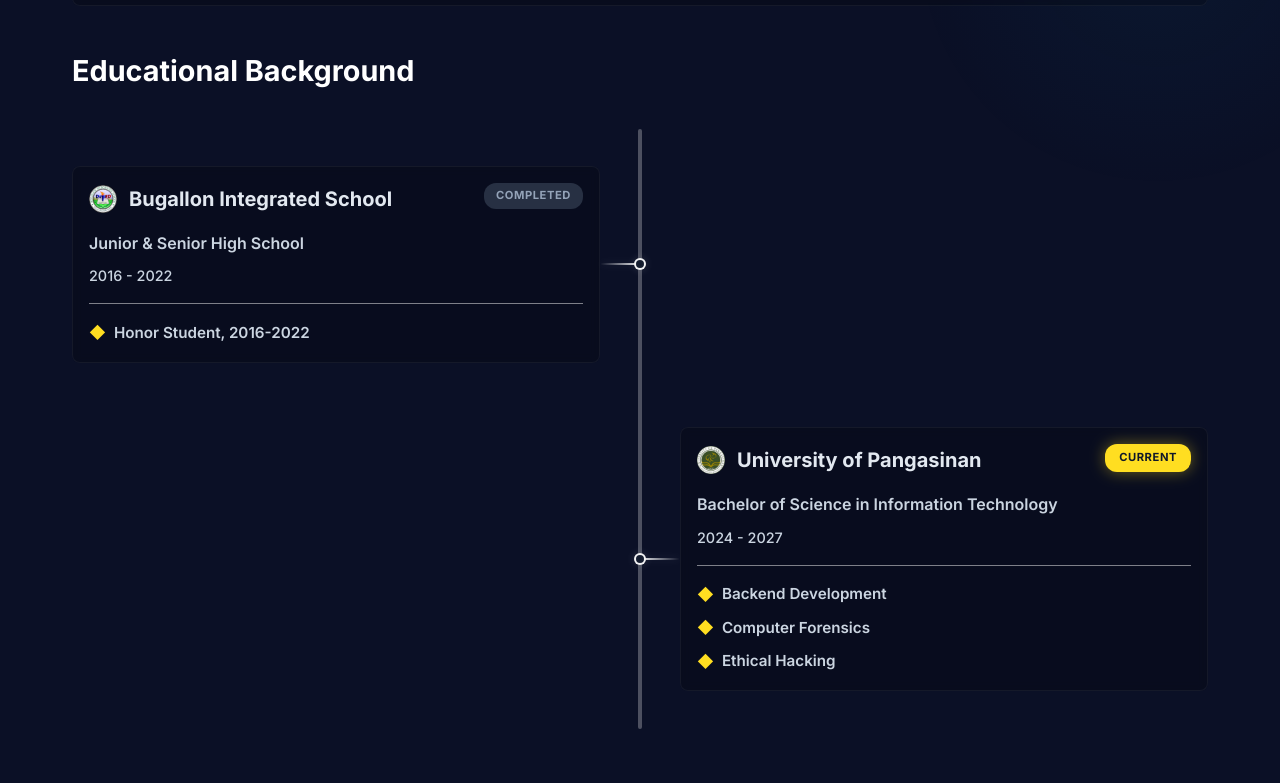
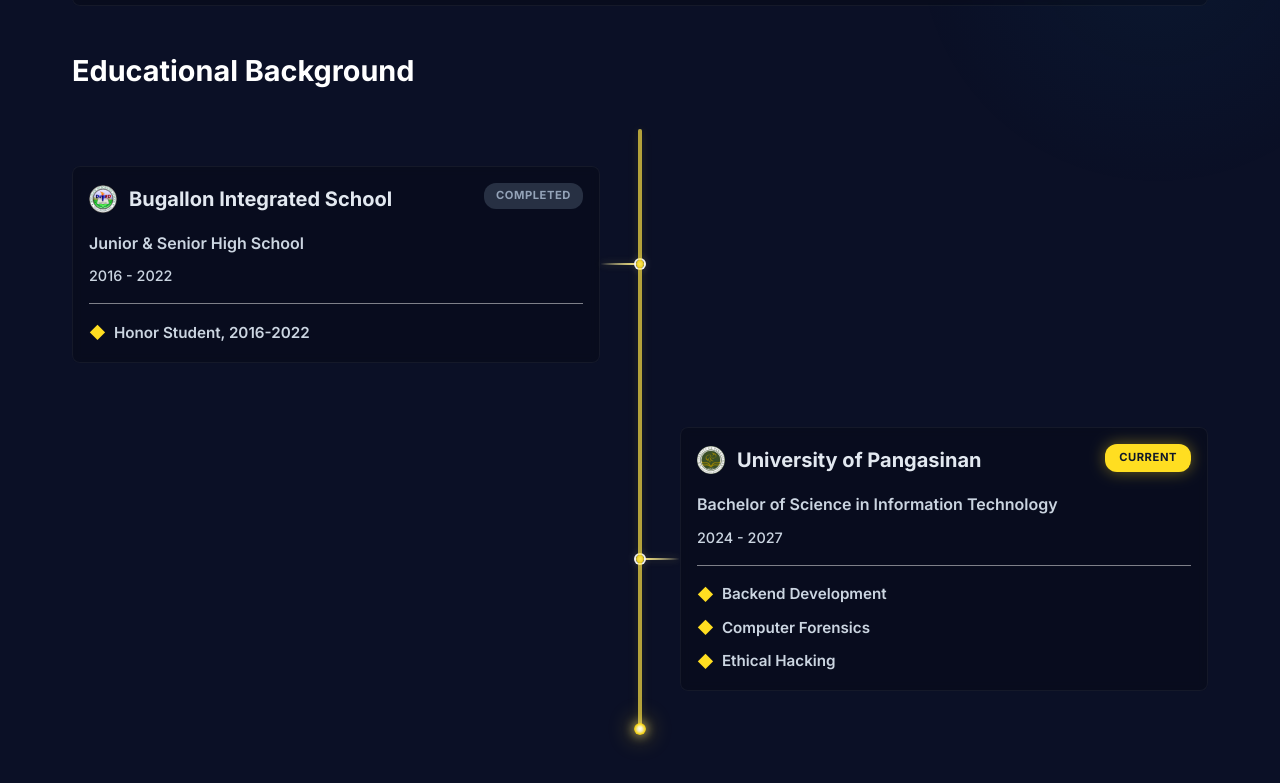
Before and after one commit to Sucrit/Personal-Portfolio, a React (Vite) app: page / in a window 1280 px wide. Shown: the part 1391-2174 px from the top of the page. Built offline with nearby package versions, Linux system fonts and the light colour scheme.

Commit message:
Add progress bar and connector animations to EducationCard component

```diff
--- a/src/sections/AboutSection.module.css
+++ b/src/sections/AboutSection.module.css
@@ -101,17 +101,37 @@
   border-radius: 4px;
 }
 
+.progressBar {
+  position: absolute;
+  left: 50%;
+  top: 0;
+  width: 4px;
+  transform: translateX(-50%);
+  border-radius: 4px;
+  background: rgba(255, 222, 33, 0.58);
+  box-shadow:
+    0 0 8px rgba(255, 222, 33, 0.12),
+    0 0 16px rgba(255, 222, 33, 0.06);
+  z-index: 8;
+  pointer-events: none;
+}
+
 .light {
   position: absolute;
   left: 50%;
-  width: 16px;
-  height: 16px;
-  background: radial-gradient(circle, #fff 0%, var(--accent-color) 50%, transparent 100%);
+  width: 12px;
+  height: 12px;
+  background: radial-gradient(
+    circle,
+    rgba(255, 255, 255, 0.98) 0%,
+    rgba(255, 248, 196, 0.95) 28%,
+    rgba(255, 222, 33, 0.96) 58%,
+    rgba(255, 199, 0, 0.75) 100%
+  );
   border-radius: 50%;
   box-shadow:
-    0 0 12px 4px var(--accent-color),
-    0 0 30px 10px rgba(255, 222, 33, 0.5),
-    0 0 60px 20px rgba(255, 222, 33, 0.2);
+    0 0 10px 2px rgba(255, 232, 120, 0.5),
+    0 0 22px 6px rgba(255, 222, 33, 0.22);
   z-index: 10;
 }
 
@@ -241,6 +261,7 @@
   width: 40px;
   height: 2px;
   position: relative;
+  overflow: visible;
   box-shadow: 0 0 8px rgba(255, 255, 255, 0.12);
 }
 
@@ -252,6 +273,27 @@
   background: linear-gradient(90deg, rgba(255, 255, 255, 0.95) 0%, transparent 100%);
 }
 
+.connectorFill {
+  position: absolute;
+  top: 0;
+  bottom: 0;
+  width: 100%;
+  box-shadow: 0 0 8px rgba(255, 222, 33, 0.14);
+  z-index: 0;
+}
+
+.connectorFillLeft {
+  right: 0;
+  background: linear-gradient(90deg, transparent 0%, rgba(255, 222, 33, 0.62) 100%);
+  transform-origin: right center;
+}
+
+.connectorFillRight {
+  left: 0;
+  background: linear-gradient(90deg, rgba(255, 222, 33, 0.62) 0%, transparent 100%);
+  transform-origin: left center;
+}
+
 .node {
   position: absolute;
   top: 50%;
@@ -261,6 +303,22 @@
   border: 2px solid rgba(255, 255, 255, 0.95);
   border-radius: 50%;
   box-shadow: 0 0 10px rgba(255, 255, 255, 0.15), inset 0 0 4px rgba(255, 255, 255, 0.08);
+  overflow: hidden;
+  z-index: 1;
+}
+
+.nodeFill {
+  position: absolute;
+  inset: 0;
+  border-radius: 50%;
+  background: radial-gradient(
+    circle,
+    rgba(255, 248, 196, 0.95) 0%,
+    rgba(255, 222, 33, 0.88) 58%,
+    rgba(255, 199, 0, 0.65) 100%
+  );
+  box-shadow: 0 0 8px rgba(255, 222, 33, 0.2);
+  transform-origin: center;
 }
 
 .nodeRight {
--- a/src/sections/AboutSection.tsx
+++ b/src/sections/AboutSection.tsx
@@ -1,4 +1,5 @@
 import { motion, useScroll, useSpring, useTransform } from 'framer-motion';
+import type { MotionValue } from 'framer-motion';
 import { useRef } from 'react';
 import type { EducationItem } from '../data/portfolio';
 import { aboutSections, educationItems } from '../data/portfolio';
@@ -9,13 +10,19 @@
   side,
   borderColor,
   boxShadow,
+  connectorProgress,
 }: {
   item: EducationItem;
   side: 'left' | 'right';
   borderColor: string;
   boxShadow: string;
+  connectorProgress: MotionValue<number>;
 }) {
   const isLeft = side === 'left';
+  const connectorOpacity = useTransform(connectorProgress, [0, 0.08, 1], [0, 1, 1]);
+  const connectorScale = useTransform(connectorProgress, [0, 1], [0, 1]);
+  const nodeFillScale = useTransform(connectorProgress, [0, 1], [0, 1]);
+  const nodeFillOpacity = useTransform(connectorProgress, [0, 0.1, 1], [0, 1, 1]);
 
   return (
     <div className={`${styles.item} ${isLeft ? styles.left : styles.right}`}>
@@ -50,7 +57,16 @@
           </motion.div>
 
           <div className={`${styles.connector} ${styles.connectorLeft}`}>
-            <div className={`${styles.node} ${styles.nodeRight}`} />
+            <motion.div
+              className={`${styles.connectorFill} ${styles.connectorFillLeft}`}
+              style={{ opacity: connectorOpacity, scaleX: connectorScale }}
+            />
+            <div className={`${styles.node} ${styles.nodeRight}`}>
+              <motion.div
+                className={styles.nodeFill}
+                style={{ opacity: nodeFillOpacity, scale: nodeFillScale }}
+              />
+            </div>
           </div>
 
           <div className={styles.spacer} />
@@ -60,7 +76,16 @@
       {!isLeft && (
         <>
           <div className={`${styles.connector} ${styles.connectorRight}`}>
-            <div className={`${styles.node} ${styles.nodeLeft}`} />
+            <motion.div
+              className={`${styles.connectorFill} ${styles.connectorFillRight}`}
+              style={{ opacity: connectorOpacity, scaleX: connectorScale }}
+            />
+            <div className={`${styles.node} ${styles.nodeLeft}`}>
+              <motion.div
+                className={styles.nodeFill}
+                style={{ opacity: nodeFillOpacity, scale: nodeFillScale }}
+              />
+            </div>
           </div>
 
           <motion.div className={styles.cardMotion} style={{ borderColor, boxShadow }}>
@@ -116,7 +141,10 @@
     restDelta: 0.001,
   });
   const lightTopValue = useTransform(smoothProgress, (progress) => `${lerp(0, 100, progress)}%`);
-  const lightOpacity = useTransform(smoothProgress, [0, 0.05, 0.95, 1], [0, 1, 1, 0]);
+  const progressHeight = useTransform(smoothProgress, (progress) => `${lerp(0, 100, progress)}%`);
+  const lightOpacity = useTransform(smoothProgress, [0, 0.05], [0, 1]);
+  const firstConnectorProgress = useTransform(smoothProgress, [0.2, 0.3], [0, 1]);
+  const secondConnectorProgress = useTransform(smoothProgress, [0.7, 0.8], [0, 1]);
 
   return (
     <section id="about" className={styles.section}>
@@ -146,6 +174,13 @@
 
               <div ref={timelineRef} className={styles.timeline}>
                 <div className={styles.centerBar} />
+                <motion.div
+                  className={styles.progressBar}
+                  style={{
+                    height: progressHeight,
+                    opacity: lightOpacity,
+                  }}
+                />
 
                 <motion.div
                   className={styles.light}
@@ -163,6 +198,7 @@
                   side="left"
                   borderColor={hsBorderValue}
                   boxShadow={hsGlowValue}
+                  connectorProgress={firstConnectorProgress}
                 />
 
                 <EducationCard
@@ -170,6 +206,7 @@
                   side="right"
                   borderColor={collegeBorderValue}
                   boxShadow={collegeGlowValue}
+                  connectorProgress={secondConnectorProgress}
                 />
               </div>
             </div>
```
